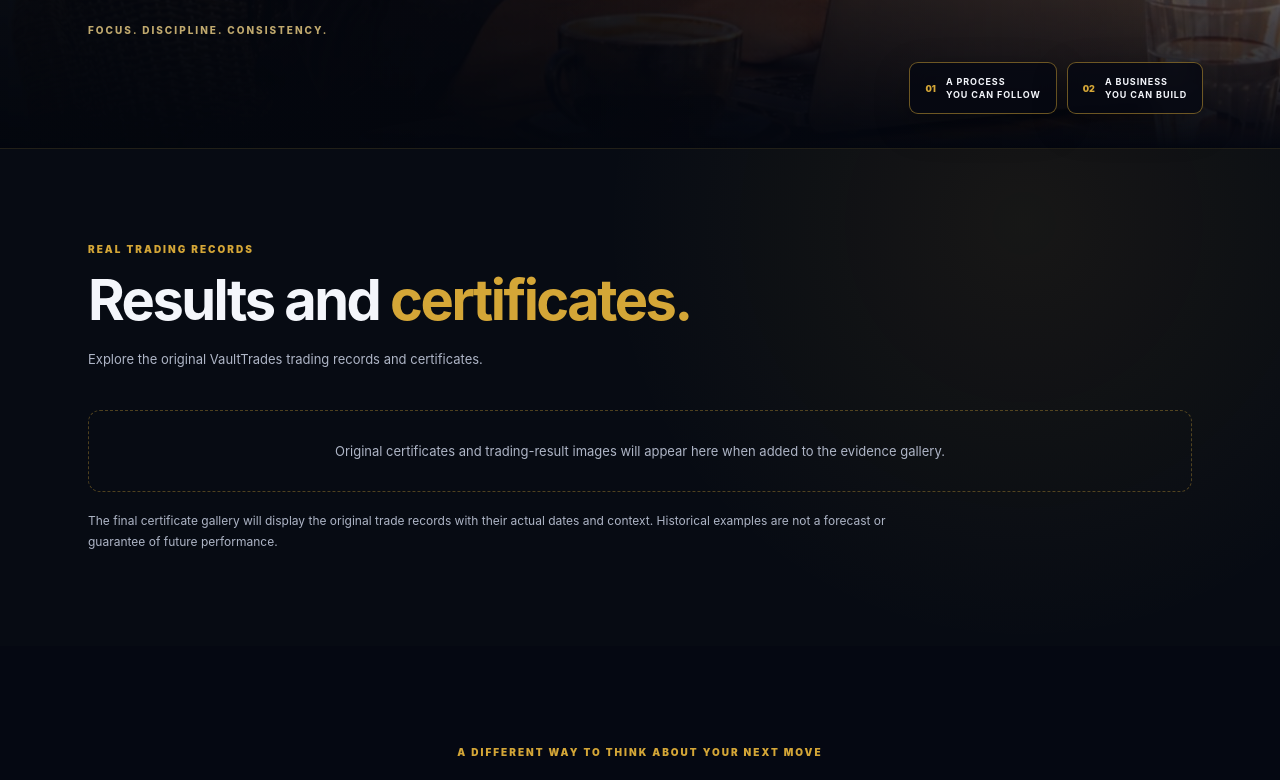
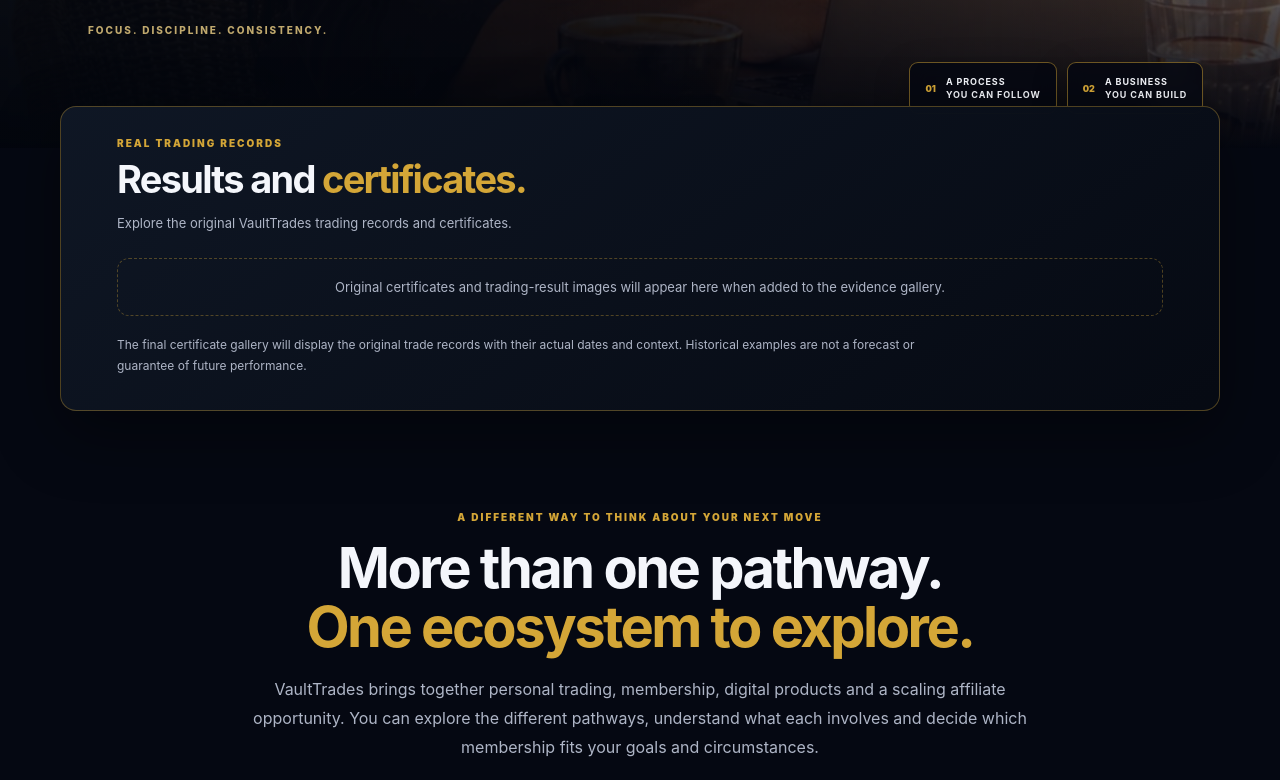
Before and after one commit to iyandatalks/vaulttrades, a Next.js app: page /opportunity in a window 1280 px wide. Shown: the part 677-1457 px from the top of the page. Built offline with nearby package versions, Linux system fonts and the light colour scheme.

Commit message:
Style floating opportunity evidence gallery

```diff
--- a/app/opportunity/opportunity.css
+++ b/app/opportunity/opportunity.css
@@ -87,3 +87,13 @@
 .vto-gallery-empty{padding:32px;border:1px dashed rgba(212,166,55,.35);border-radius:12px;color:var(--vto-muted);font-size:13px;text-align:center}
 @media(max-width:850px){.vto-evidence-gallery{grid-template-columns:repeat(2,minmax(0,1fr))}}
 @media(max-width:560px){.vto-evidence-gallery{grid-template-columns:1fr}.vto-evidence-item img{height:240px}}
+
+/* Floating original-record gallery, positioned directly below the hero callouts. */
+.vto-results-float{position:relative;z-index:4;max-width:1160px;margin:-42px auto 0;padding:30px 28px 34px;border:1px solid rgba(212,166,55,.35);border-radius:16px;background:linear-gradient(145deg,rgba(15,23,37,.98),rgba(6,10,19,.98));box-shadow:0 22px 65px rgba(0,0,0,.42)}
+.vto-results-float .vto-section-heading{margin-bottom:22px}
+.vto-results-float .vto-section-heading h2{font-size:clamp(27px,3.5vw,38px);margin:10px 0}
+.vto-results-float .vto-evidence-gallery{grid-template-columns:repeat(4,minmax(0,1fr));gap:12px}
+.vto-results-float .vto-evidence-item img{height:175px}
+.vto-results-float .vto-gallery-empty{padding:20px}
+@media(max-width:850px){.vto-results-float{margin:-28px 18px 0;padding:25px 20px}.vto-results-float .vto-evidence-gallery{grid-template-columns:repeat(2,minmax(0,1fr))}}
+@media(max-width:560px){.vto-results-float{margin:-18px 12px 0;padding:22px 16px}.vto-results-float .vto-evidence-gallery{grid-template-columns:1fr}.vto-results-float .vto-evidence-item img{height:210px}}
```
